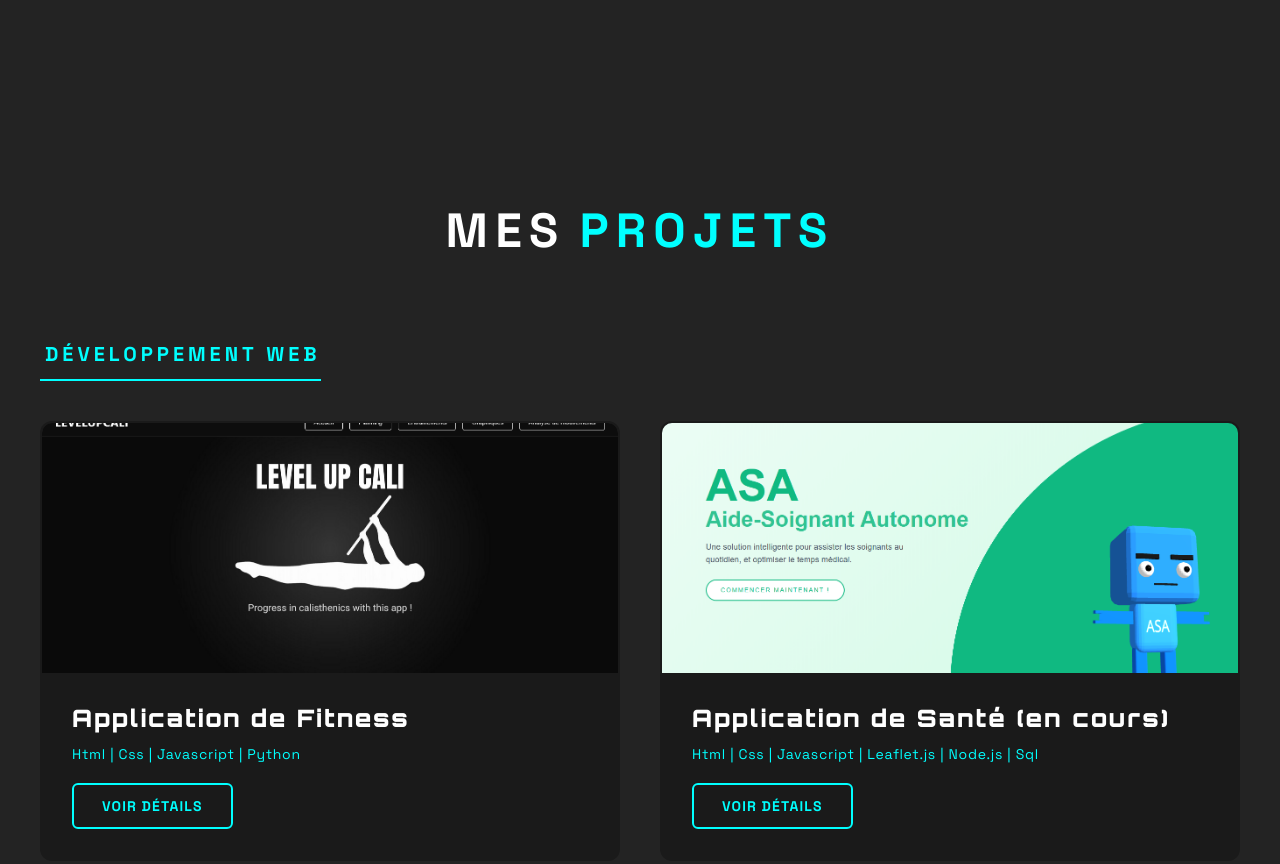
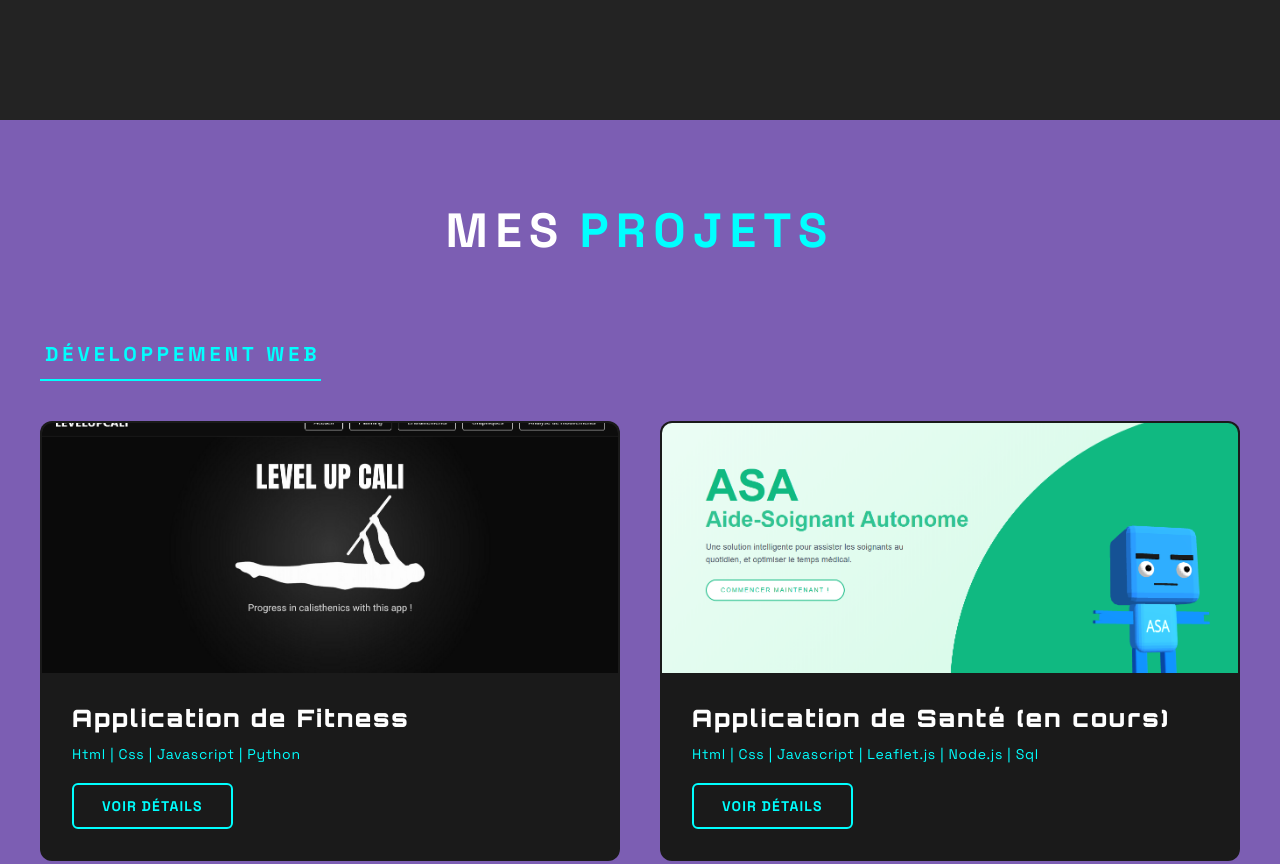
Before and after one commit to Yn-len/yn-lenportefolio, a website: page index.html in a window 1280 px wide. Shown: the part 1480-2344 px from the top of the page. Drawn offline with Linux system fonts and the light colour scheme.

Commit message:
Change background color to #7c5eb3

```diff
--- a/project.css
+++ b/project.css
@@ -6,7 +6,7 @@
     justify-content: center;
     align-items: center;
     padding: 80px 32px 32px;
-    background: #232323;
+    background: #7c5eb3;
 }
 
 #description-projects {
```
